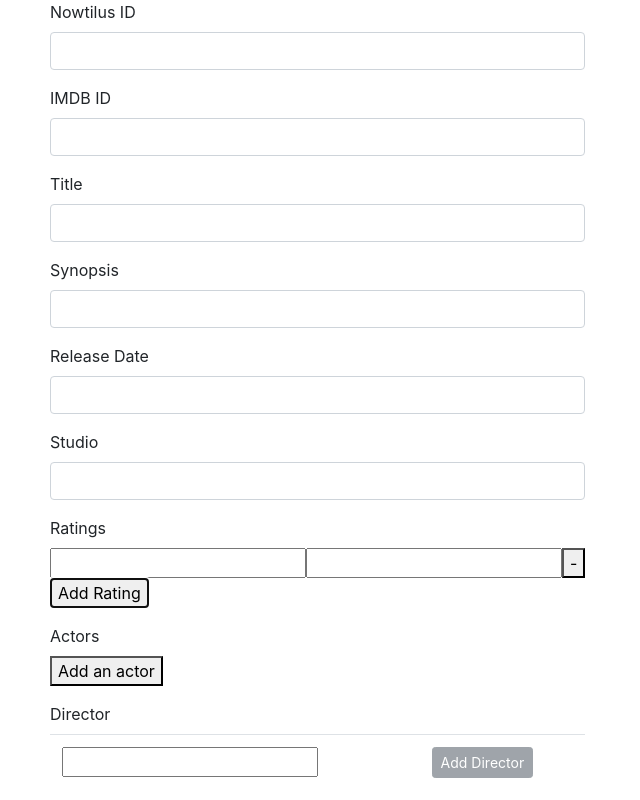
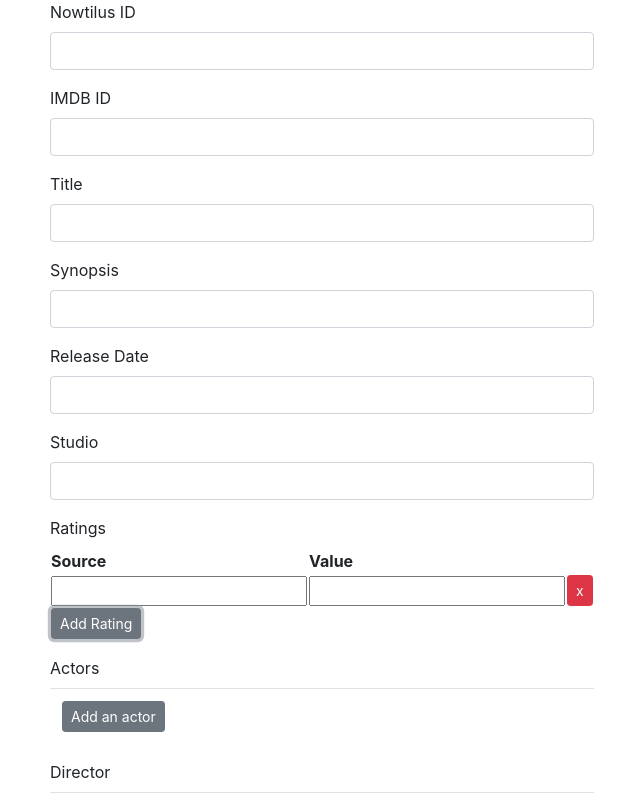
Before and after one commit to zachtownsend/OMDB-Metadata-Normalisation, a React (Create React App) app: page / in a window 1280 px wide. Both pictures are taken after a click on the button "Add Rating". Shown: the top 800 px of the page, without its empty margins (20-660 px from the left). Built offline with nearby package versions, Linux system fonts and the light colour scheme.

Commit message:
Added field array wrapper

```diff
--- /dev/null
+++ b/src/components/FieldArrayWrapper.js
@@ -0,0 +1,71 @@
+import React from 'react';
+import PropTypes from 'prop-types';
+import { Field, FieldArray } from 'formik';
+
+const FieldArrayWrapper = ({ name, values, addButtonText }) => (
+  <FieldArray
+    name={name}
+    render={arrayHelpers =>
+      values && values.length > 0 ? (
+        <table className="table">
+          <tbody>
+            {values.map((value, index) => (
+              <tr key={index}>
+                <td>
+                  <Field name={`${name}.${index}`} />
+                </td>
+                <td>
+                  <button
+                    type="button"
+                    className="btn btn-sm btn-danger"
+                    onClick={() => arrayHelpers.remove(value)} // remove a friend from the list
+                  >
+                    -
+                  </button>
+                </td>
+                <td>
+                  <button
+                    type="button"
+                    className="btn btn-sm btn-success"
+                    disabled={value === ''}
+                    onClick={() => arrayHelpers.insert(value, '')} // insert an empty string at a position
+                  >
+                    +
+                  </button>
+                </td>
+              </tr>
+            ))}
+          </tbody>
+        </table>
+      ) : (
+        <table className="table">
+          <tfoot>
+            <tr>
+              <td>
+                <button
+                  type="button"
+                  className="btn btn-sm btn-secondary"
+                  onClick={() => arrayHelpers.push('')}
+                >
+                  {addButtonText}
+                </button>
+              </td>
+            </tr>
+          </tfoot>
+        </table>
+      )
+    }
+  />
+);
+
+FieldArrayWrapper.propTypes = {
+  name: PropTypes.string.isRequired,
+  values: PropTypes.array.isRequired,
+  addButtonText: PropTypes.string,
+};
+
+FieldArrayWrapper.defaultProps = {
+  addButtonText: 'Add',
+};
+
+export default FieldArrayWrapper;
--- a/src/components/MovieForm.js
+++ b/src/components/MovieForm.js
@@ -4,6 +4,27 @@ import { Formik, Field, FieldArray, Form, ErrorMessage } from 'formik';
 import * as Yup from 'yup';
 import _ from 'underscore';
 import FieldRepeater from './FieldRepeater';
+import FieldArrayWrapper from './FieldArrayWrapper';
+
+Yup.addMethod(Yup.array, 'unique', function(message) {
+  return this.test('unqiue', message, function(value) {
+    if (!value) {
+      return true;
+    }
+
+    const { path } = this;
+    const hasDuplicates = new Set(value).size !== value.length;
+
+    if (hasDuplicates) {
+      throw this.createError({
+        path,
+        message,
+      });
+    }
+
+    return true;
+  });
+});
 
 export const MoveFormSchema = Yup.object().shape({
   uuid: Yup.string()
@@ -23,7 +44,7 @@ export const MoveFormSchema = Yup.object().shape({
       Value: Yup.string(),
     })
   ),
-  actors: Yup.array(Yup.string()),
+  actors: Yup.array(Yup.string()).unique('This should be unique'),
   director: Yup.array(Yup.string()),
   writer: Yup.array(Yup.string()),
   genre: Yup.array(Yup.string()),
@@ -142,69 +163,66 @@ export default class MovieForm extends Component {
                 <FieldArray
                   name="ratings"
                   render={arrayHelpers => (
-                    <div>
+                    <table>
+                      {values.ratings.length > 0 && (
+                        <thead>
+                          <tr>
+                            <th>Source</th>
+                            <th rowSpan="2">Value</th>
+                          </tr>
+                        </thead>
+                      )}
+
+                      <tbody>
                         {values.ratings.map((rating, index) => (
-                        <div key={index}>
-                          <Field name={`ratings[${index}].source]`} />
-                          <Field name={`ratings[${index}].value]`} />
+                          <tr key={index}>
+                            <td>
+                              <Field name={`ratings[${index}].Source]`} />
+                            </td>
+                            <td>
+                              <Field name={`ratings[${index}].Value]`} />
+                            </td>
+                            <td>
                               <button
                                 type="button"
+                                className="btn btn-danger btn-sm"
                                 onClick={() => arrayHelpers.remove(index)}
                               >
-                            -
+                                x
                               </button>
-                        </div>
+                            </td>
+                          </tr>
                         ))}
+                      </tbody>
+                      <tfoot>
+                        <tr>
+                          <td colSpan="3">
                             <button
                               type="button"
+                              className="btn btn-secondary btn-sm"
                               onClick={() =>
-                          arrayHelpers.push({ source: '', value: '' })
+                                arrayHelpers.push({ Source: '', Value: '' })
                               }
                             >
                               Add Rating
                             </button>
-                    </div>
+                            <ErrorMessage name="ratings" />
+                          </td>
+                        </tr>
+                      </tfoot>
+                    </table>
                   )}
                 />
-                <ErrorMessage name="ratings" />
               </div>
 
               <div className="form-group">
                 <label htmlFor="actors">Actors</label>
-                <FieldArray
+                <FieldArrayWrapper
                   name="actors"
-                  render={arrayHelpers => (
-                    <div>
-                      {values.actors && values.actors.length > 0 ? (
-                        values.actors.map((actor, index) => (
-                          <div key={index}>
-                            <Field name={`actors.${index}`} />
-                            <button
-                              type="button"
-                              onClick={() => arrayHelpers.remove(actor)} // remove a friend from the list
-                            >
-                              -
-                            </button>
-                            <button
-                              type="button"
-                              onClick={() => arrayHelpers.insert(actor, '')} // insert an empty string at a position
-                            >
-                              +
-                            </button>
-                          </div>
-                        ))
-                      ) : (
-                        <button
-                          type="button"
-                          onClick={() => arrayHelpers.push('')}
-                        >
-                          {/* show this when user has removed all friends from the list */}
-                          Add an actor
-                        </button>
-                      )}
-                    </div>
-                  )}
+                  values={values.actors}
+                  addButtonText="Add an actor"
                 />
+
                 <ErrorMessage name="actors" />
               </div>
 
```
Lines whose indentation alone changed are shown as unchanged.
